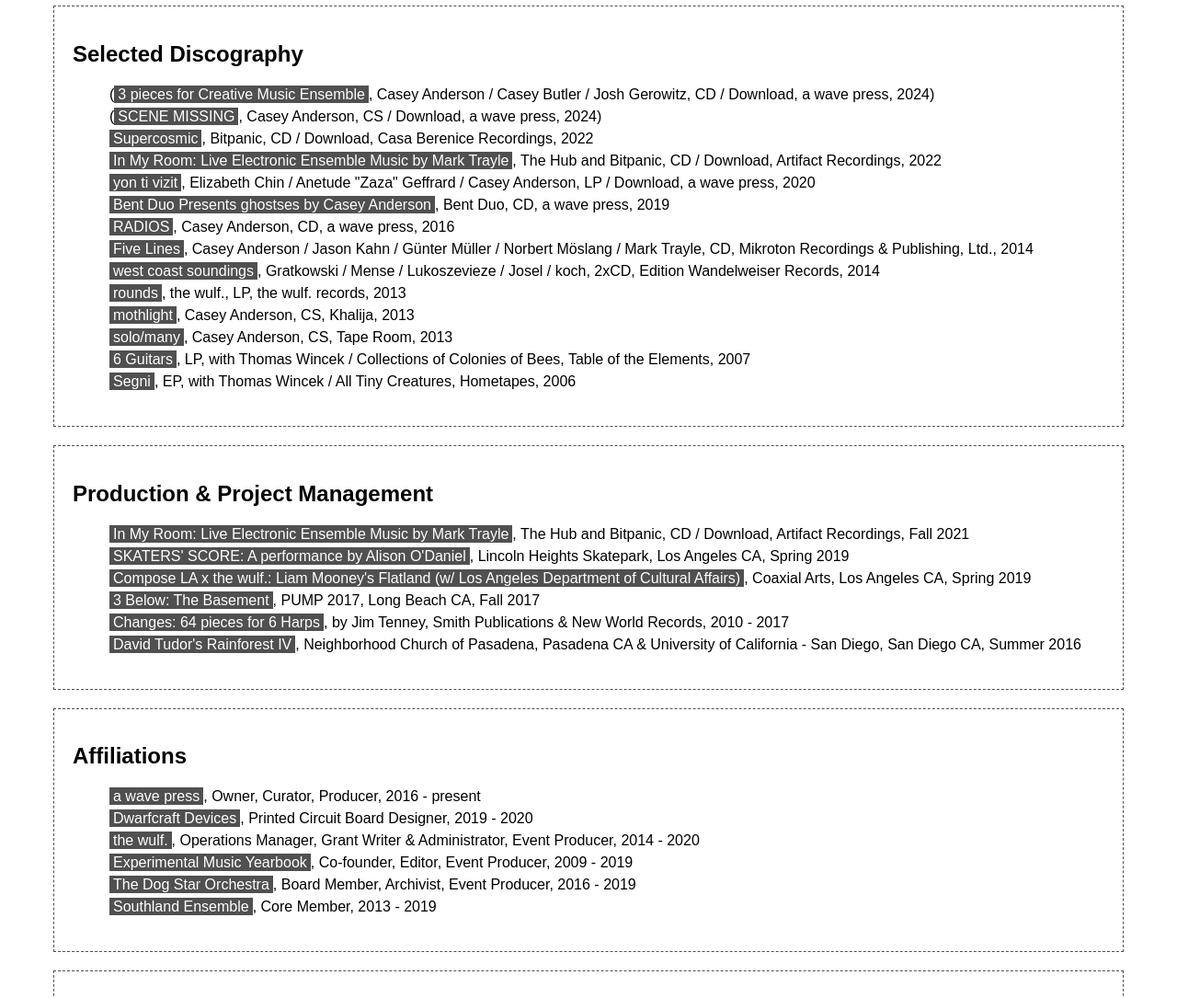
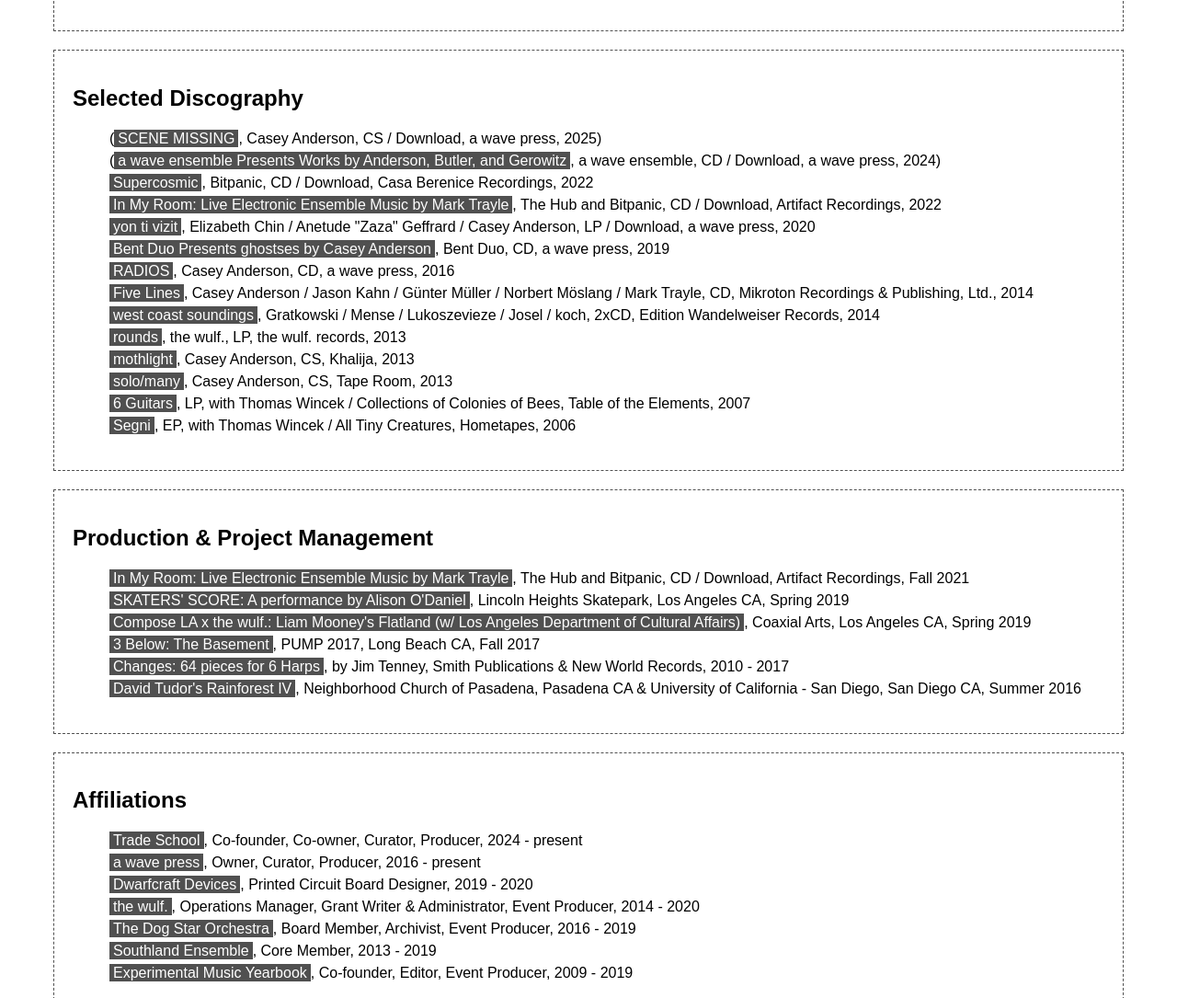
Before and after one commit to caseyanderson/cv_caseyanderson, a plain HTML site: page index.html in a window 1280 px wide. Shown: the part 2515-3600 px from the top of the page at 92% size. Drawn offline with Linux system fonts and the light colour scheme.

Commit message:
catching up

```diff
--- a/index.html
+++ b/index.html
@@ -44,6 +44,7 @@
             <h2>Selected Awards, Distinctions, and Events</h2>
                 <ul class="nobullets">
                     <li><span class="boxed">City of Los Angeles Department of Cultural Affairs</span>, DCA Cultural Trailblazers, Los Angeles CA, 2024 - 2025</li>
+                    <li><span class="boxed">Art + Practice / California African American Museum</span>, KAOS THEORY: The Afrokosmic Media Arts of Ben Caldwell (w/ KAOS Network), Los Angeles CA, Fall 2024 - Spring 2025</li>
                     <li><span class="boxed">Los Angeles Public Library</span>, No Prior Art: Illustrations of Invention (w/ KAOS Network), Los Angeles CA, Fall 2024 - Spring 2025</li>
                     <li><span class="boxed">Blum Hall at Bard College</span>, Bard Electronic Music Presents: Casey Anderson, Annandale-on-Hudson NY, Fall 2023</li>
                     <li><span class="boxed">Baldwin Hills Crenshaw Plaza</span>, Pan African Film Festival (w/ KAOS Network), Los Angeles, Spring 2023</li>
@@ -100,8 +101,8 @@
         <div>
             <h2>Selected Discography</h2>
                 <ul class="nobullets">
-                    <li>(<span class="boxed">3 pieces for Creative Music Ensemble</span>, Casey Anderson / Casey Butler / Josh Gerowitz, CD / Download, a wave press, 2024)</li>
-                    <li>(<span class="boxed">SCENE MISSING</span>, Casey Anderson, CS / Download, a wave press, 2024)</li>
+                    <li>(<span class="boxed">SCENE MISSING</span>, Casey Anderson, CS / Download, a wave press, 2025)</li>
+                    <li>(<span class="boxed">a wave ensemble Presents Works by Anderson, Butler, and Gerowitz</span>, a wave ensemble, CD / Download, a wave press, 2024)</li>
                     <li><span class="boxed">Supercosmic</span>, Bitpanic, CD / Download, Casa Berenice Recordings, 2022</li>
                     <li><span class="boxed">In My Room: Live Electronic Ensemble Music by Mark Trayle</span>, The Hub and Bitpanic, CD / Download, Artifact Recordings, 2022</li>
                     <li><span class="boxed">yon ti vizit</span>, Elizabeth Chin / Anetude "Zaza" Geffrard / Casey Anderson, LP / Download, a wave press, 2020</li>
@@ -130,12 +131,13 @@
         <div>
             <h2>Affiliations</h2>
                 <ul class="nobullets">
+                    <li><span class="boxed">Trade School</span>, Co-founder, Co-owner, Curator, Producer, 2024 - present</li>
                     <li><span class="boxed">a wave press</span>, Owner, Curator, Producer, 2016 - present</li>
                     <li><span class="boxed">Dwarfcraft Devices</span>, Printed Circuit Board Designer, 2019 - 2020</li>
                     <li><span class="boxed">the wulf.</span>, Operations Manager, Grant Writer & Administrator, Event Producer, 2014 - 2020</li>
-                    <li><span class="boxed">Experimental Music Yearbook</span>, Co-founder, Editor, Event Producer, 2009 - 2019</li>
                     <li><span class="boxed">The Dog Star Orchestra</span>, Board Member, Archivist, Event Producer, 2016 - 2019</li>
                     <li><span class="boxed">Southland Ensemble</span>, Core Member, 2013 - 2019</li>
+                    <li><span class="boxed">Experimental Music Yearbook</span>, Co-founder, Editor, Event Producer, 2009 - 2019</li>
                 </ul>
         </div>
         <div>
```
